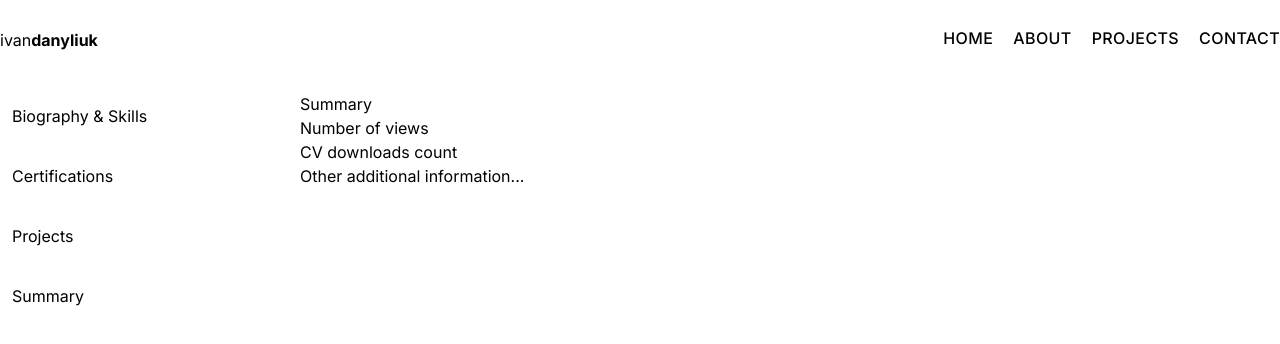
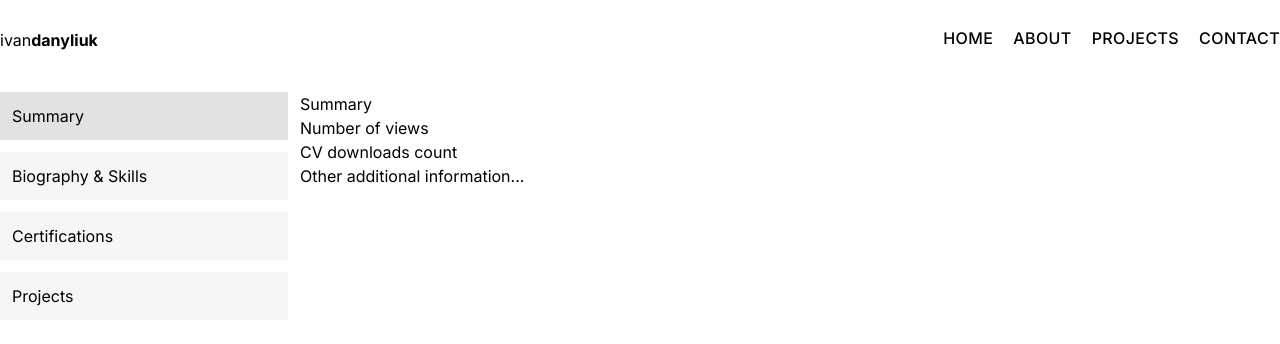
Before and after one commit to IvanDanyliuk/portfolio, a Next.js app: page /admin in a window 1280 px wide. Shown: the top 344 px of the page. Built offline with nearby package versions, Linux system fonts and the light colour scheme.

Commit message:
add navigation for the Admin panel layout

```diff
--- a/app/admin/layout.tsx
+++ b/app/admin/layout.tsx
@@ -1,20 +1,22 @@
-'use client'
+// 'use client'
 
-import Link from 'next/link';
-import { usePathname } from 'next/navigation'
-import { v4 as uuid } from 'uuid';
-import { adminPanelLinks } from '@/constants';
+import AdminNavbar from "@/components/AdminNavbar";
+
+// import Link from 'next/link';
+// import { usePathname } from 'next/navigation'
+// import { v4 as uuid } from 'uuid';
+// import { adminPanelLinks } from '@/constants';
 
 interface AdminLayoutProps {
   children: React.ReactNode;
 }
 
 const AdminLayout: React.FC<AdminLayoutProps> = ({ children }) => {
-  const pathname = usePathname();
+  // const pathname = usePathname();
 
   return (
     <div className='py-3 flex flex-col md:flex-row grow'>
-      <ul className='w-full md:w-72 flex flex-row md:flex-col gap-3'>
+      {/* <ul className='w-full md:w-72 flex flex-row md:flex-col gap-3'>
         {adminPanelLinks.map(({ label, link }) => (
           <li key={uuid()}>
             <Link href={link} className={`p-3 block bg-gray-${pathname === link ? '300' : '200'}`}>
@@ -22,7 +24,8 @@ const AdminLayout: React.FC<AdminLayoutProps> = ({ children }) => {
             </Link>
           </li>
         ))}
-      </ul>
+      </ul> */}
+      <AdminNavbar />
       <div className='px-3'>
         {children}
       </div>
--- a/app/globals.css
+++ b/app/globals.css
@@ -42,6 +42,14 @@ main {
 
 .nav-link__active:after {
   @apply relative bottom-0 left-0 content-[''] block w-full h-1 bg-black;
+}
+
+.admin-nav-link {
+  @apply p-3 block bg-gray-200;
+}
+
+.admin-nav-link__active {
+  @apply p-3 block bg-gray-300;
 }
 
 .socialMediaList__horizontal {
--- /dev/null
+++ b/components/AdminNavbar.tsx
@@ -0,0 +1,24 @@
+'use client'
+
+import Link from 'next/link';
+import { usePathname } from 'next/navigation'
+import { v4 as uuid } from 'uuid';
+import { adminPanelLinks } from '@/constants';
+
+const AdminNavbar = () => {
+  const pathname = usePathname();
+
+  return (
+    <ul className='w-full md:w-72 flex flex-row md:flex-col gap-3'>
+        {adminPanelLinks.map(({ label, link }) => (
+          <li key={uuid()}>
+            <Link href={link} className={pathname === link ? 'admin-nav-link__active' : 'admin-nav-link'}>
+              {label}
+            </Link>
+          </li>
+        ))}
+      </ul>
+  )
+}
+
+export default AdminNavbar
--- a/constants/index.ts
+++ b/constants/index.ts
@@ -11,10 +11,11 @@ export const navLinks = [
 ];
 
 export const adminPanelLinks = [
+  { label: 'Summary', link: '/admin' },
   { label: 'Biography & Skills', link: '/admin/biography' },
   { label: 'Certifications', link: '/admin/certifications' },
   { label: 'Projects', link: '/admin/projects' },
-  { label: 'Summary', link: '/admin' },
+
 ]
 
 export const socialMediaLinks = [
```
